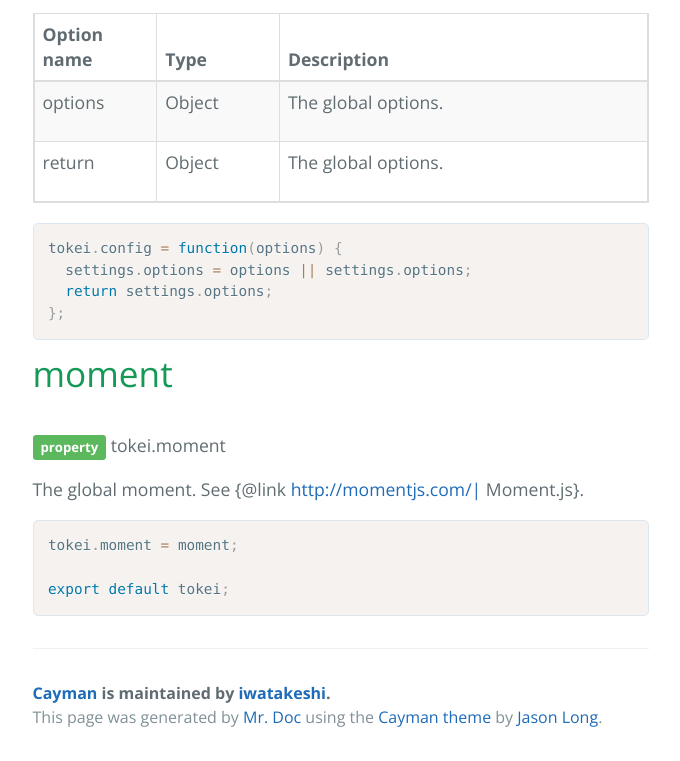
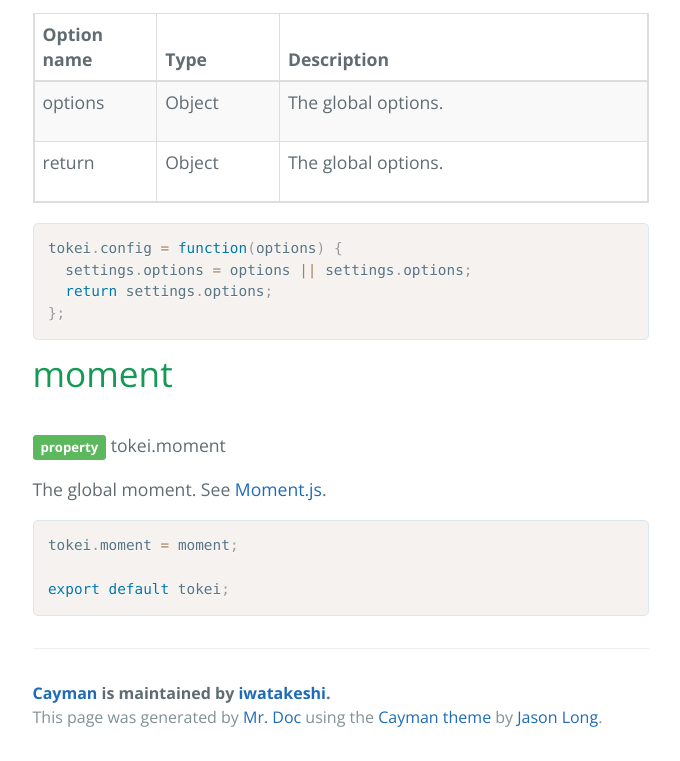
Before and after one commit to iwatakeshi/tokei, a plain HTML site: page index.js.html in a window 1280 px wide. Shown: the part 7071-7832 px from the top of the page, without its empty margins (407-1087 px from the left). Drawn offline with nearby package versions, Linux system fonts and the light colour scheme.

Commit message:
Update 2015-10-03T03:16:48.726Z

```diff
--- a/index.js.html
+++ b/index.js.html
@@ -383,7 +383,7 @@
               <div class="label label-success radius ctx-type">property</div><span>&nbsp;</span><span>tokei.moment</span><span>&nbsp;</span>
             </p>
           </section>
-          <div class="description"><p>The global moment. See {@link <a href="http://momentjs.com/|">http://momentjs.com/|</a> Moment.js}.</p></div>
+          <div class="description"><p>The global moment. See <a href="http://momentjs.com/">Moment.js</a>.</p></div>
           <pre><code class="language-javascript">tokei.moment = moment;
 
 export default tokei;</code></pre>
```
